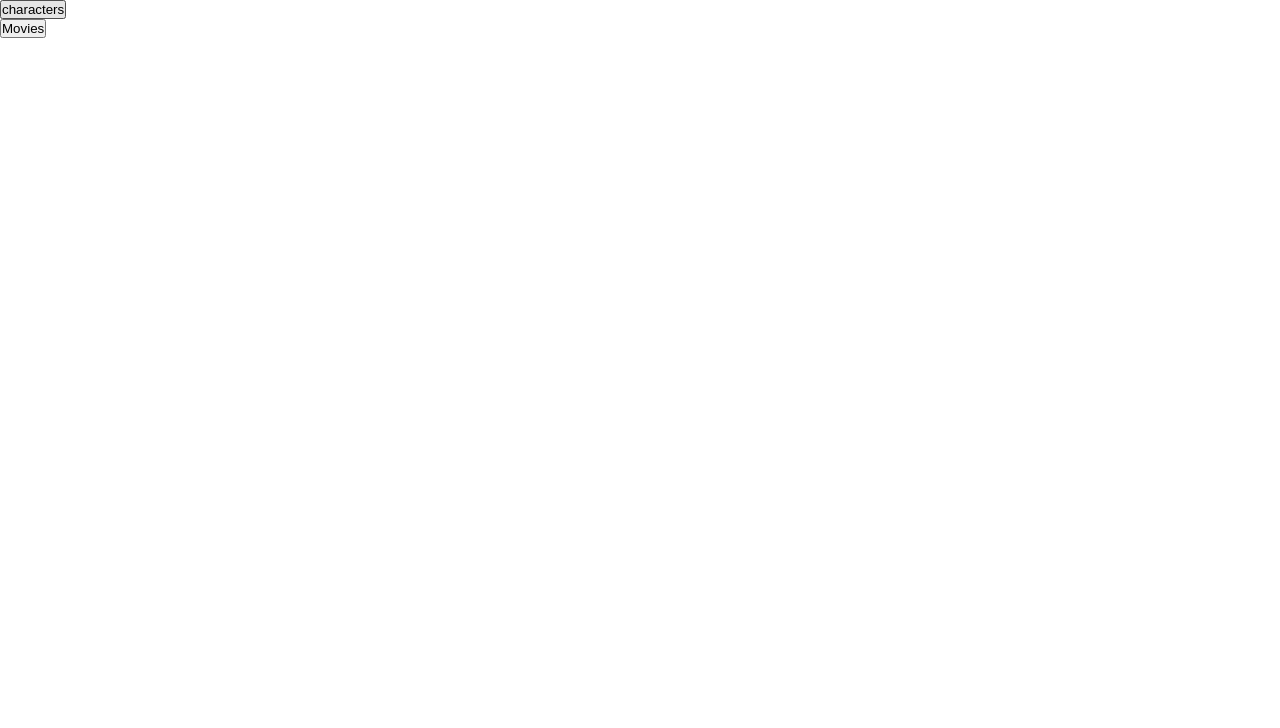
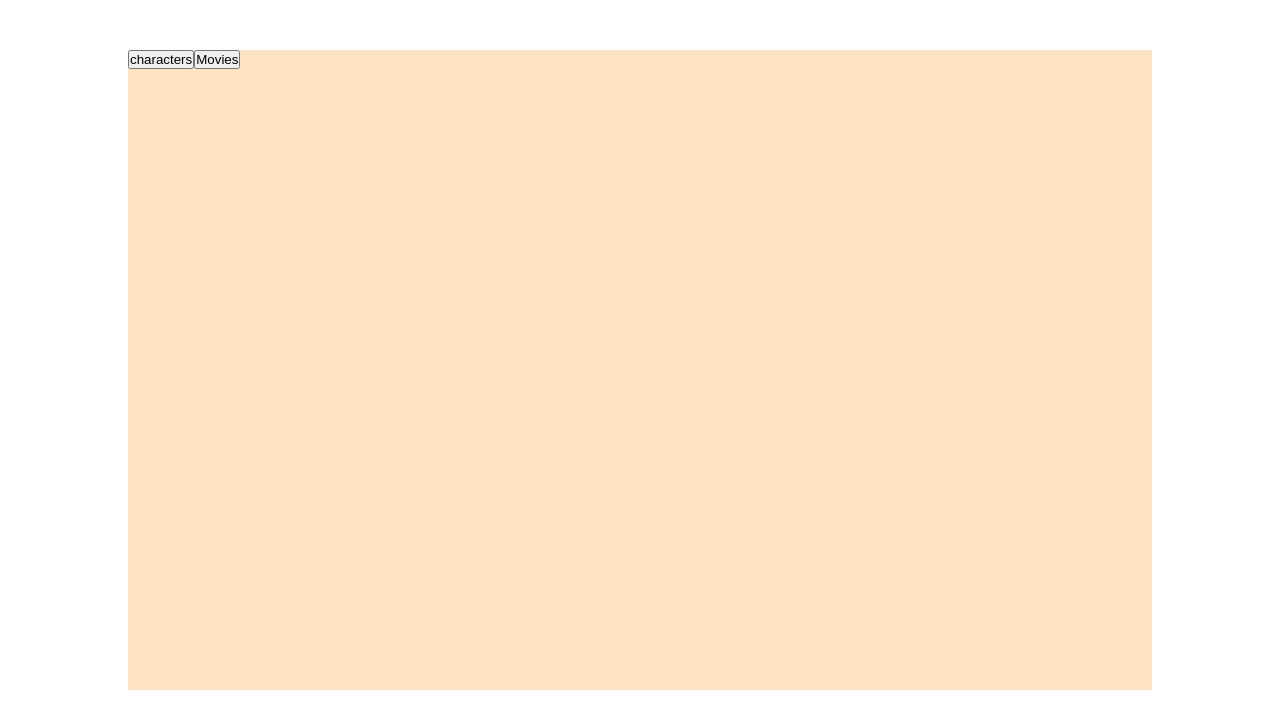
Before and after one commit to ElyasShamal/Star-war, a plain HTML site: page index.html in a window 1280 px wide. Drawn offline with Linux system fonts and the light colour scheme.

Commit message:
add some css

```diff
--- a/style.css
+++ b/style.css
@@ -7,3 +7,14 @@
 body {
   background-color: white;
 }
+
+#container {
+  background-color: bisque;
+  margin: auto;
+  margin-top: 50px;
+  text-align: center;
+  width: 80vw;
+  height: 80vh;
+  display: flex;
+  flex-direction: row;
+}
```
